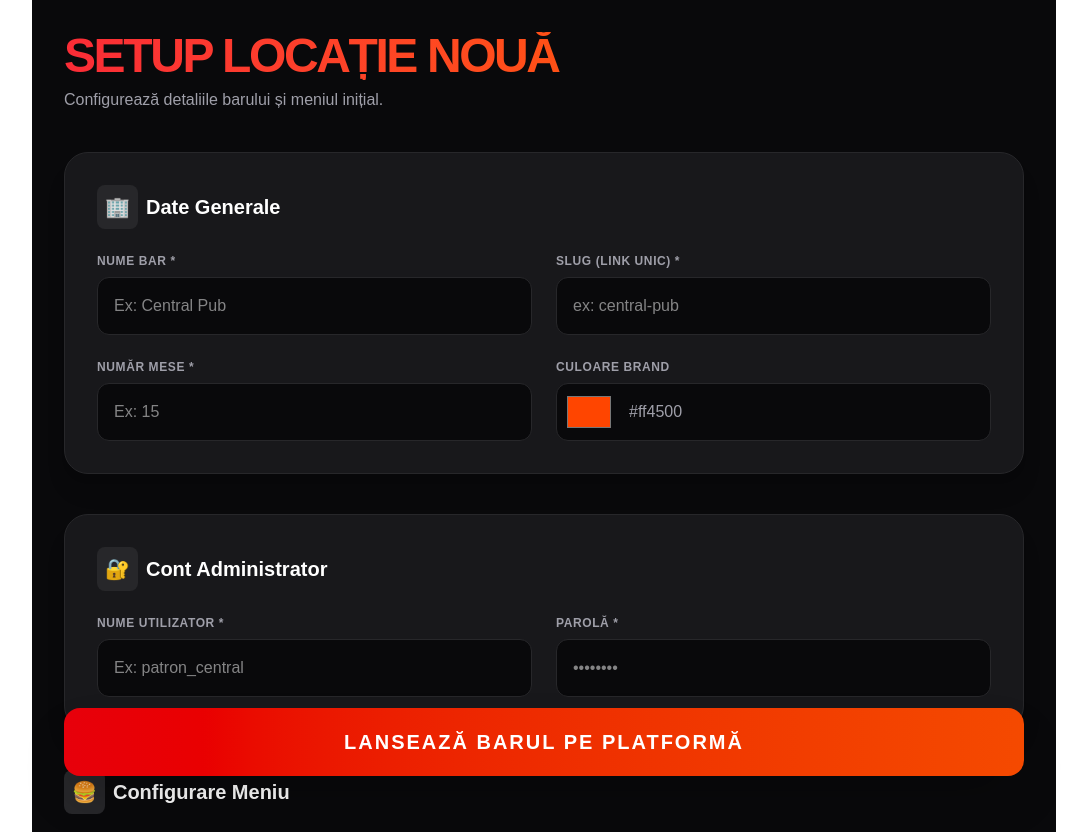
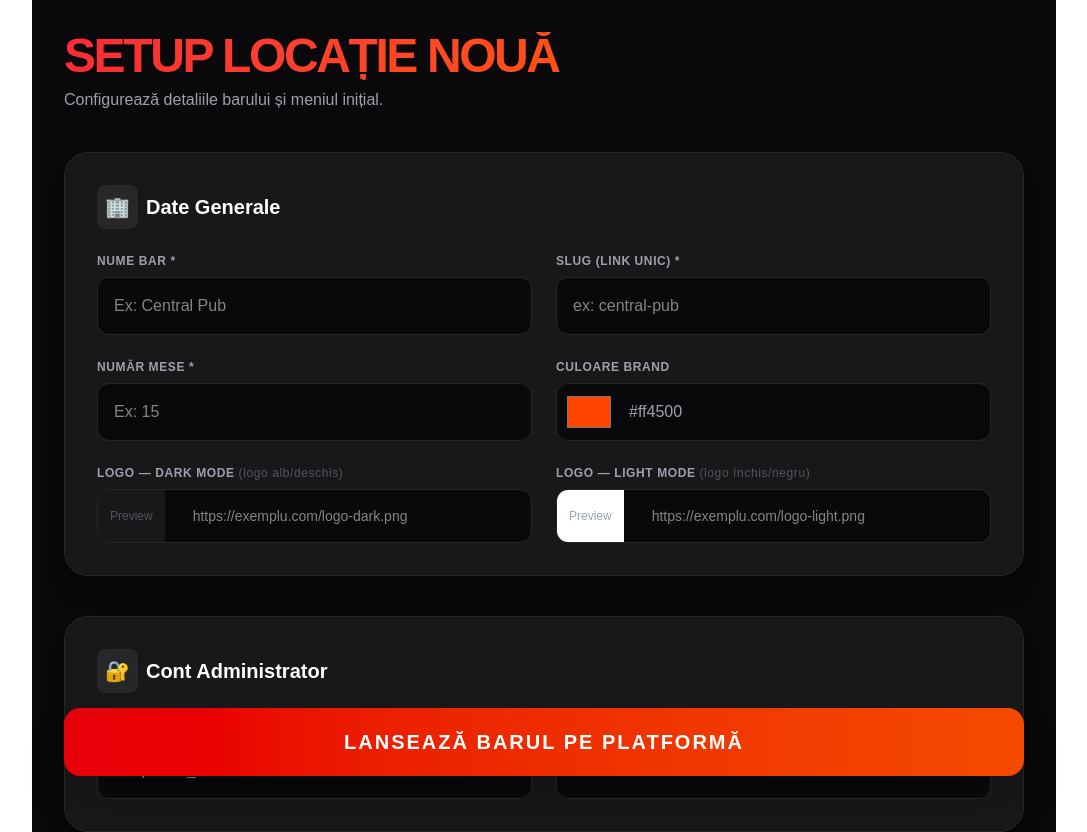
Before and after one commit to PoisonFeather/barManager, a Next.js app in the folder admin-panel/: page /onboarding in a window 1280 px wide. Shown: the top 832 px of the page, without its empty margins (96-1183 px from the left). Built offline with nearby package versions, Linux system fonts and the light colour scheme.

Commit message:
feat: add support for custom dark and light mode logos in onboarding and menu pages

```diff
--- a/admin-panel/app/menu/[slug]/page.tsx
+++ b/admin-panel/app/menu/[slug]/page.tsx
@@ -159,7 +159,7 @@ export default function ClientMenu({ params }: { params: Promise<{ slug: string
       if (result.sessionToken) {
          localStorage.setItem(`session_${currentTable.id}`, result.sessionToken);
       }
-      alert("Comanda a plecat! 🚀");
+      console.log("Comanda a plecat! 🚀");
       clearCart();
       setIsCartOpen(false);
       refreshHistory();
@@ -231,7 +231,24 @@ export default function ClientMenu({ params }: { params: Promise<{ slug: string
       {/* HEADER */}
       <div className="sticky top-0 z-40 p-5 backdrop-blur-xl border-b border-zinc-200 dark:border-white/10 flex justify-between items-center bg-white/80 dark:bg-black/80" style={{ borderBottomColor: barData.primary_color + '44' }}>
         <div>
-          <h1 className="font-black text-2xl uppercase leading-none">{barData.name}</h1>
+          {(barData.logo_url || barData.logo_url_light) ? (
+            <>
+              {/* Logo Dark Mode — vizibil doar în dark */}
+              <img
+                src={barData.logo_url || barData.logo_url_light}
+                alt={barData.name}
+                className="h-8 w-auto max-w-[160px] object-contain hidden dark:block"
+              />
+              {/* Logo Light Mode — vizibil doar în light */}
+              <img
+                src={barData.logo_url_light || barData.logo_url}
+                alt={barData.name}
+                className="h-8 w-auto max-w-[160px] object-contain block dark:hidden"
+              />
+            </>
+          ) : (
+            <h1 className="font-black text-2xl uppercase leading-none">{barData.name}</h1>
+          )}
           <p className="text-[9px] text-zinc-500 font-bold uppercase mt-1 tracking-widest leading-none">Order Live System</p>
         </div>
         <div className="flex items-center gap-3">
--- a/admin-panel/app/onboarding/page.tsx
+++ b/admin-panel/app/onboarding/page.tsx
@@ -10,6 +10,8 @@ export default function OnboardingPage() {
   const [barData, setBarData] = useState({
     bar_name: '',
     slug: '',
+    logo_url: '',
+    logo_url_light: '',
     primary_color: '#ff4500',
     bar_number_tables: '',
     username: '',
@@ -135,6 +137,44 @@ export default function OnboardingPage() {
               <span className="font-mono text-zinc-400">{barData.primary_color}</span>
             </div>
           </div>
+
+          {/* Logo Dark Mode */}
+          <div className="flex flex-col gap-2">
+            <label className="text-xs font-bold text-zinc-400 uppercase tracking-wider">Logo — Dark Mode <span className="text-zinc-600 normal-case font-normal">(logo alb/deschis)</span></label>
+            <div className="flex items-center gap-3 bg-zinc-950 border border-zinc-800 rounded-xl overflow-hidden focus-within:border-red-500 transition-colors">
+              <div className="bg-zinc-900 h-full flex items-center px-3 py-3 shrink-0">
+                {barData.logo_url
+                  ? <img src={barData.logo_url} alt="preview dark" className="h-8 w-auto max-w-[80px] object-contain" onError={e => (e.currentTarget.style.display = 'none')} />
+                  : <span className="text-zinc-600 text-xs">Preview</span>
+                }
+              </div>
+              <input
+                placeholder="https://exemplu.com/logo-dark.png"
+                className="flex-1 p-4 bg-transparent border-0 focus:outline-none text-sm"
+                value={barData.logo_url}
+                onChange={e => setBarData({...barData, logo_url: e.target.value.trim()})}
+              />
+            </div>
+          </div>
+
+          {/* Logo Light Mode */}
+          <div className="flex flex-col gap-2">
+            <label className="text-xs font-bold text-zinc-400 uppercase tracking-wider">Logo — Light Mode <span className="text-zinc-600 normal-case font-normal">(logo închis/negru)</span></label>
+            <div className="flex items-center gap-3 bg-zinc-950 border border-zinc-800 rounded-xl overflow-hidden focus-within:border-red-500 transition-colors">
+              <div className="bg-white h-full flex items-center px-3 py-3 shrink-0">
+                {barData.logo_url_light
+                  ? <img src={barData.logo_url_light} alt="preview light" className="h-8 w-auto max-w-[80px] object-contain" onError={e => (e.currentTarget.style.display = 'none')} />
+                  : <span className="text-gray-400 text-xs">Preview</span>
+                }
+              </div>
+              <input
+                placeholder="https://exemplu.com/logo-light.png"
+                className="flex-1 p-4 bg-transparent border-0 focus:outline-none text-sm"
+                value={barData.logo_url_light}
+                onChange={e => setBarData({...barData, logo_url_light: e.target.value.trim()})}
+              />
+            </div>
+          </div>
         </div>
       </div>
 
```
Also changed, not shown: 2 other files (tests, documents, lock files or other folders).
